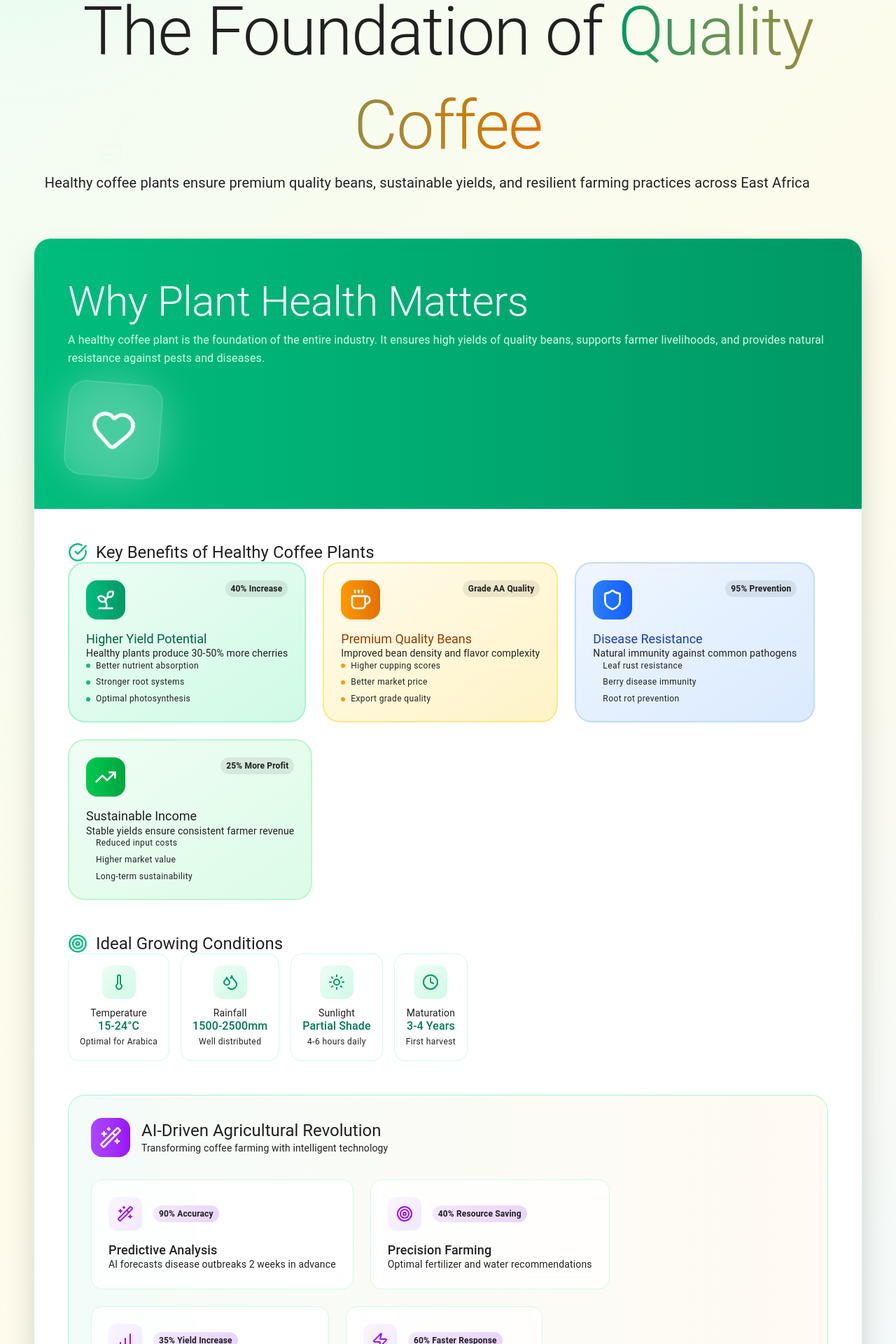
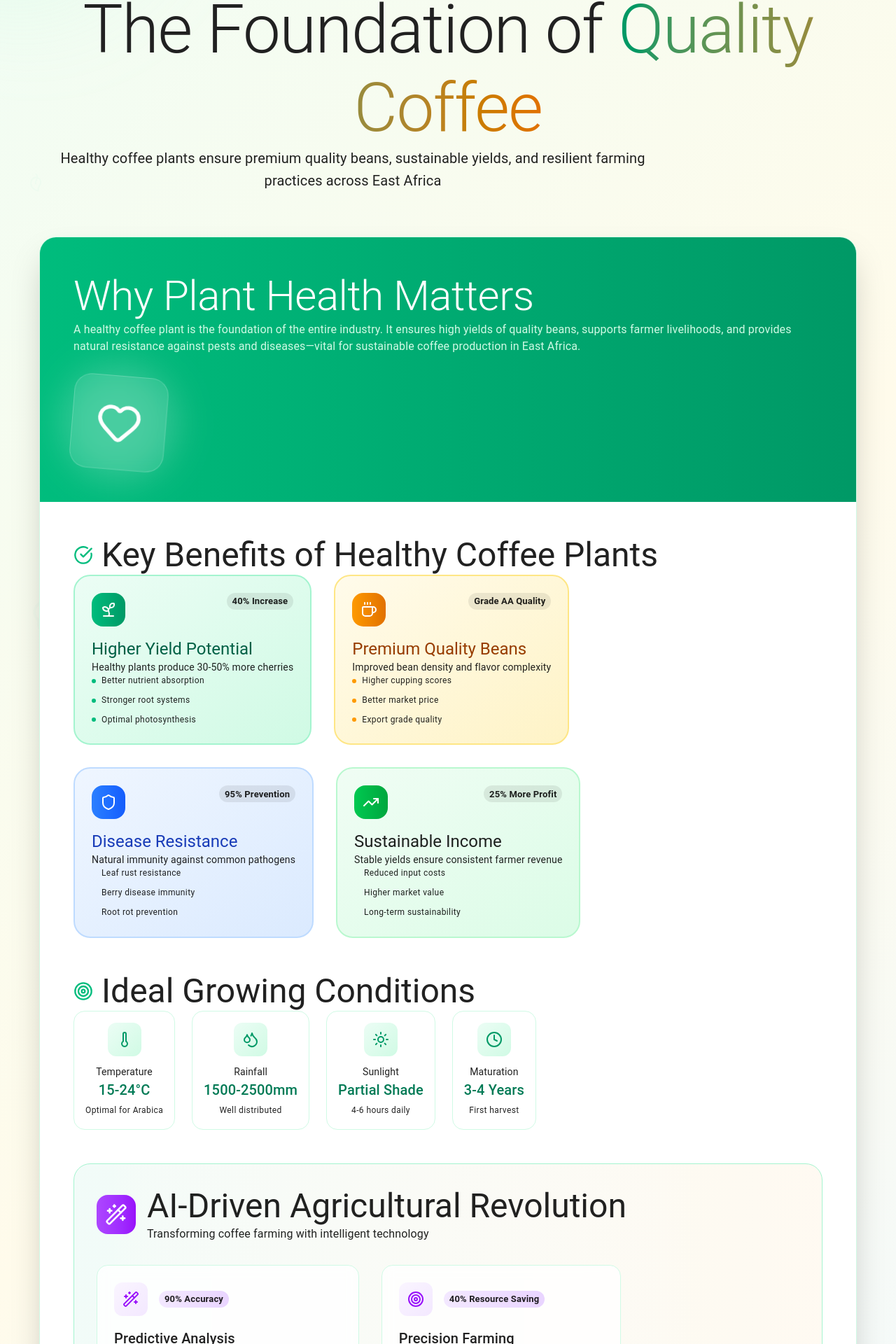
Before and after one commit to Jigishas/Healthycoffee, a React (Vite) app in the folder coffee/: page / in a window 1280 px wide. Shown: the part 2281-4201 px from the top of the page at 70% size. Built offline with nearby package versions, Linux system fonts and the light colour scheme; no server answers.

Commit message:
few updates on mobile styling

```diff
--- a/coffee/src/Components/BODY/imageSlider/Belowimg.jsx
+++ b/coffee/src/Components/BODY/imageSlider/Belowimg.jsx
@@ -80,8 +80,8 @@ const Belowimg = () => {
 
   return (
     <Box sx={{
-      py: { xs: 8, sm: 10, md: 16 },
-      px: { xs: 2, sm: 3, md: 4 },
+      py: { xs: 12, md: 16 },
+      px: { xs: 2, sm: 4 },
       background: 'linear-gradient(135deg, #f0fdf4 0%, #fffbeb 50%, #f0f9ff 100%)',
       position: 'relative',
       overflow: 'hidden'
@@ -93,15 +93,15 @@ const Belowimg = () => {
 
         {/* Coffee Leaf Pattern */}
         <div className="absolute inset-0 opacity-10">
-          {[...Array(8)].map((_, i) => (
+          {[...Array(15)].map((_, i) => (
             <Leaf
               key={i}
               className="absolute text-emerald-400"
               style={{
                 top: `${Math.random() * 100}%`,
                 left: `${Math.random() * 100}%`,
-                width: `${Math.random() * 30 + 15}px`,
-                height: `${Math.random() * 30 + 15}px`,
+                width: `${Math.random() * 40 + 20}px`,
+                height: `${Math.random() * 40 + 20}px`,
                 transform: `rotate(${Math.random() * 360}deg)`,
                 opacity: Math.random() * 0.3 + 0.1
               }}
@@ -110,26 +110,23 @@ const Belowimg = () => {
         </div>
       </div>
 
-      <Container maxWidth="xl" className="relative z-10" sx={{ px: { xs: 1, sm: 2 } }}>
+      <Container maxWidth="xl" className="relative z-10">
         {/* Header Section */}
         <motion.div
           initial={{ opacity: 0, y: 20 }}
           whileInView={{ opacity: 1, y: 0 }}
           transition={{ duration: 0.8 }}
           viewport={{ once: true, margin: "-50px" }}
-          className="text-center mb-8 md:mb-16"
+          className="text-center mb-12 md:mb-16"
         >
-          <div className="inline-flex items-center gap-3 mb-4">
-            <div className="p-2 sm:p-3 bg-gradient-to-r from-emerald-500 to-emerald-600 rounded-2xl shadow-lg">
-              <Leaf className="w-6 h-6 sm:w-8 sm:h-8 text-white" />
+          <div className="inline-flex items-center gap-4 mb-6">
+            <div className="p-3 bg-gradient-to-r from-emerald-500 to-emerald-600 rounded-2xl shadow-lg">
+              <Leaf className="w-8 h-8 text-white" />
             </div>
             <Typography
               variant="h5"
               className="font-bold text-emerald-700"
-              sx={{
-                fontSize: { xs: '0.875rem', sm: '1rem', md: '1.25rem' },
-                whiteSpace: 'nowrap'
-              }}
+              sx={{ fontSize: { xs: '1rem', md: '1.25rem' } }}
             >
               Coffee Plant Health
             </Typography>
@@ -137,12 +134,8 @@ const Belowimg = () => {
 
           <Typography
             variant="h1"
-            className="text-2xl sm:text-3xl md:text-5xl font-black mb-3 sm:mb-4"
-            sx={{
-              color: 'grey.900',
-              lineHeight: { xs: 1.2, sm: 1.3, md: 1.4 },
-              px: { xs: 1, sm: 0 }
-            }}
+            className="text-3xl md:text-5xl font-black mb-4"
+            sx={{ color: 'grey.900' }}
           >
             The Foundation of{' '}
             <span className="bg-gradient-to-r from-emerald-600 to-amber-600 bg-clip-text text-transparent">
@@ -152,13 +145,8 @@ const Belowimg = () => {
 
           <Typography
             variant="h6"
-            className="text-base sm:text-lg md:text-xl text-grey-600 mx-auto mb-6 sm:mb-8"
-            sx={{
-              fontWeight: 400,
-              maxWidth: '95%',
-              px: { xs: 1, sm: 0 },
-              lineHeight: 1.5
-            }}
+            className="text-lg md:text-xl text-grey-600 max-w-4xl mx-auto mb-8"
+            sx={{ fontWeight: 400 }}
           >
             Healthy coffee plants ensure premium quality beans, sustainable yields, and resilient farming practices across East Africa
           </Typography>
@@ -173,24 +161,19 @@ const Belowimg = () => {
         >
           <Box className="bg-gradient-to-br from-white to-white rounded-3xl shadow-2xl border border-emerald-100 overflow-hidden">
             {/* Card Header */}
-            <Box className="bg-gradient-to-r from-emerald-500 to-emerald-600 p-4 sm:p-6 md:p-8 lg:p-12">
-              <Grid container spacing={3} alignItems="center">
+            <Box className="bg-gradient-to-r from-emerald-500 to-emerald-600 p-8 md:p-12">
+              <Grid container spacing={4} alignItems="center">
                 <Grid item xs={12} md={8}>
                   <Typography
                     variant="h2"
-                    className="text-xl sm:text-2xl md:text-4xl font-bold text-white mb-3 sm:mb-4"
-                    sx={{ lineHeight: { xs: 1.3, sm: 1.4 } }}
+                    className="text-2xl md:text-4xl font-bold text-white mb-4"
                   >
                     Why Plant Health Matters
                   </Typography>
-                  <Typography variant="body1" className="text-emerald-100 leading-relaxed"
-                    sx={{
-                      fontSize: { xs: '0.875rem', sm: '1rem' },
-                      lineHeight: 1.6
-                    }}
-                  >
+                  <Typography variant="body1" className="text-emerald-100 leading-relaxed">
                     A healthy coffee plant is the foundation of the entire industry. It ensures high yields of quality
-                    beans, supports farmer livelihoods, and provides natural resistance against pests and diseases.
+                    beans, supports farmer livelihoods, and provides natural resistance against pests and diseases—vital
+                    for sustainable coffee production in East Africa.
                   </Typography>
                 </Grid>
                 <Grid item xs={12} md={4}>
@@ -204,12 +187,12 @@ const Belowimg = () => {
                       repeat: Infinity,
                       repeatType: "reverse"
                     }}
-                    className="flex justify-center mt-4 md:mt-0"
+                    className="flex justify-center"
                   >
                     <div className="relative">
-                      <div className="absolute -inset-3 sm:-inset-4 bg-white/20 rounded-full blur-xl" />
-                      <div className="relative bg-white/10 backdrop-blur-sm p-6 sm:p-8 rounded-3xl border border-white/20">
-                        <Heart className="w-12 h-12 sm:w-16 sm:h-16 text-white" />
+                      <div className="absolute -inset-4 bg-white/20 rounded-full blur-xl" />
+                      <div className="relative bg-white/10 backdrop-blur-sm p-8 rounded-3xl border border-white/20">
+                        <Heart className="w-16 h-16 text-white" />
                       </div>
                     </div>
                   </motion.div>
@@ -218,17 +201,16 @@ const Belowimg = () => {
             </Box>
 
             {/* Benefits Section */}
-            <Box className="p-4 sm:p-6 md:p-8 lg:p-12">
+            <Box className="p-8 md:p-12">
               <Typography
                 variant="h3"
-                className="text-lg sm:text-xl md:text-2xl font-bold text-grey-900 mb-6 sm:mb-8 flex items-center gap-3"
-                sx={{ fontSize: { xs: '1rem', sm: '1.125rem', md: '1.5rem' } }}
+                className="text-xl md:text-2xl font-bold text-grey-900 mb-8 flex items-center gap-3"
               >
-                <CheckCircle className="w-5 h-5 sm:w-6 sm:h-6 md:w-7 md:h-7 text-emerald-500" />
+                <CheckCircle className="w-7 h-7 text-emerald-500" />
                 Key Benefits of Healthy Coffee Plants
               </Typography>
 
-              <Grid container spacing={3} className="mb-8 sm:mb-12">
+              <Grid container spacing={4} className="mb-12">
                 {benefits.map((benefit, index) => (
                   <Grid item xs={12} sm={6} md={3} key={index}>
                     <motion.div
@@ -236,62 +218,35 @@ const Belowimg = () => {
                       whileInView={{ opacity: 1, y: 0 }}
                       transition={{ duration: 0.5, delay: index * 0.1 }}
                       viewport={{ once: true }}
-                      whileHover={{ y: -4 }}
+                      whileHover={{ y: -8 }}
                     >
-                      <Box className={`bg-gradient-to-br from-${benefit.color}-50 to-${benefit.color}-100 border-2 border-${benefit.color}-200 rounded-3xl p-4 sm:p-5 md:p-6 h-full transition-all duration-300 hover:shadow-lg sm:hover:shadow-xl`}>
-                        <div className="flex items-start justify-between mb-3 sm:mb-4">
-                          <div className={`p-2 sm:p-3 bg-gradient-to-r from-${benefit.color}-500 to-${benefit.color}-600 rounded-2xl`}>
-                            <div className="text-white w-6 h-6 sm:w-8 sm:h-8">
-                              {React.cloneElement(benefit.icon, {
-                                className: "w-full h-full"
-                              })}
+                      <Box className={`bg-gradient-to-br from-${benefit.color}-50 to-${benefit.color}-100 border-2 border-${benefit.color}-200 rounded-3xl p-6 h-full transition-all duration-300 hover:shadow-2xl`}>
+                        <div className="flex items-start justify-between mb-4">
+                          <div className={`p-3 bg-gradient-to-r from-${benefit.color}-500 to-${benefit.color}-600 rounded-2xl`}>
+                            <div className="text-white">
+                              {benefit.icon}
                             </div>
                           </div>
                           <Chip
                             label={benefit.stats}
                             className={`bg-${benefit.color}-100 text-${benefit.color}-800 font-semibold`}
                             size="small"
-                            sx={{
-                              fontSize: { xs: '0.65rem', sm: '0.75rem' },
-                              height: { xs: 20, sm: 24 }
-                            }}
                           />
                         </div>
 
-                        <Typography
-                          variant="h5"
-                          className={`font-bold text-${benefit.color}-800 mb-2`}
-                          sx={{
-                            fontSize: { xs: '0.875rem', sm: '1rem', md: '1.125rem' },
-                            lineHeight: 1.3
-                          }}
-                        >
+                        <Typography variant="h5" className={`font-bold text-${benefit.color}-800 mb-2`}>
                           {benefit.title}
                         </Typography>
 
-                        <Typography
-                          variant="body2"
-                          className="text-grey-600 mb-3 sm:mb-4"
-                          sx={{
-                            fontSize: { xs: '0.75rem', sm: '0.875rem' },
-                            lineHeight: 1.4
-                          }}
-                        >
+                        <Typography variant="body2" className="text-grey-600 mb-4">
                           {benefit.description}
                         </Typography>
 
-                        <div className="space-y-1 sm:space-y-2">
+                        <div className="space-y-2">
                           {benefit.details.map((detail, i) => (
                             <div key={i} className="flex items-center gap-2">
-                              <div className={`w-1.5 h-1.5 rounded-full bg-${benefit.color}-500 flex-shrink-0`} />
-                              <Typography
-                                variant="caption"
-                                className="text-grey-700"
-                                sx={{
-                                  fontSize: { xs: '0.7rem', sm: '0.75rem' },
-                                  lineHeight: 1.3
-                                }}
-                              >
+                              <div className={`w-1.5 h-1.5 rounded-full bg-${benefit.color}-500`} />
+                              <Typography variant="caption" className="text-grey-700">
                                 {detail}
                               </Typography>
                             </div>
@@ -304,17 +259,16 @@ const Belowimg = () => {
               </Grid>
 
               {/* Growing Conditions */}
-              <Box className="mb-8 sm:mb-12">
+              <Box className="mb-12">
                 <Typography
                   variant="h3"
-                  className="text-lg sm:text-xl md:text-2xl font-bold text-grey-900 mb-6 sm:mb-8 flex items-center gap-3"
-                  sx={{ fontSize: { xs: '1rem', sm: '1.125rem', md: '1.5rem' } }}
+                  className="text-xl md:text-2xl font-bold text-grey-900 mb-8 flex items-center gap-3"
                 >
-                  <Target className="w-5 h-5 sm:w-6 sm:h-6 md:w-7 md:h-7 text-emerald-500" />
+                  <Target className="w-7 h-7 text-emerald-500" />
                   Ideal Growing Conditions
                 </Typography>
 
-                <Grid container spacing={2} className="sm:gap-3">
+                <Grid container spacing={3}>
                   {growingConditions.map((condition, index) => (
                     <Grid item xs={6} sm={3} key={index}>
                       <motion.div
@@ -323,42 +277,19 @@ const Belowimg = () => {
                         transition={{ duration: 0.4, delay: index * 0.1 }}
                         viewport={{ once: true }}
                       >
-                        <Box className="bg-white border border-emerald-100 rounded-2xl p-3 sm:p-4 text-center hover:shadow-md sm:hover:shadow-lg transition-shadow duration-300 h-full">
-                          <div className="inline-flex items-center justify-center p-2 sm:p-3 bg-gradient-to-br from-emerald-50 to-emerald-100 rounded-xl mb-2 sm:mb-3">
-                            <div className="text-emerald-600 w-5 h-5 sm:w-6 sm:h-6">
-                              {React.cloneElement(condition.icon, {
-                                className: "w-full h-full"
-                              })}
+                        <Box className="bg-white border border-emerald-100 rounded-2xl p-4 text-center hover:shadow-lg transition-shadow duration-300">
+                          <div className="inline-flex items-center justify-center p-3 bg-gradient-to-br from-emerald-50 to-emerald-100 rounded-xl mb-3">
+                            <div className="text-emerald-600">
+                              {condition.icon}
                             </div>
                           </div>
-                          <Typography
-                            variant="body2"
-                            className="font-semibold text-grey-700 mb-1"
-                            sx={{
-                              fontSize: { xs: '0.75rem', sm: '0.875rem' },
-                              lineHeight: 1.2
-                            }}
-                          >
+                          <Typography variant="body2" className="font-semibold text-grey-700 mb-1">
                             {condition.label}
                           </Typography>
-                          <Typography
-                            variant="h6"
-                            className="font-bold text-emerald-700 mb-1"
-                            sx={{
-                              fontSize: { xs: '0.875rem', sm: '1rem' },
-                              lineHeight: 1.2
-                            }}
-                          >
+                          <Typography variant="h6" className="font-bold text-emerald-700 mb-1">
                             {condition.value}
                           </Typography>
-                          <Typography
-                            variant="caption"
-                            className="text-grey-500"
-                            sx={{
-                              fontSize: { xs: '0.7rem', sm: '0.75rem' },
-                              lineHeight: 1.2
-                            }}
-                          >
+                          <Typography variant="caption" className="text-grey-500">
                             {condition.ideal}
                           </Typography>
                         </Box>
@@ -369,36 +300,22 @@ const Belowimg = () => {
               </Box>
 
               {/* AI Impact Section */}
-              <Box className="bg-gradient-to-r from-emerald-500/5 to-amber-500/5 rounded-3xl p-4 sm:p-6 md:p-8 border border-emerald-200">
-                <div className="flex items-start sm:items-center gap-3 sm:gap-4 mb-6 sm:mb-8">
-                  <div className="p-2 sm:p-3 bg-gradient-to-r from-purple-500 to-purple-600 rounded-2xl flex-shrink-0">
-                    <WandSparkles className="w-6 h-6 sm:w-8 sm:h-8 text-white" />
+              <Box className="bg-gradient-to-r from-emerald-500/5 to-amber-500/5 rounded-3xl p-8 border border-emerald-200">
+                <div className="flex items-center gap-4 mb-8">
+                  <div className="p-3 bg-gradient-to-r from-purple-500 to-purple-600 rounded-2xl">
+                    <WandSparkles className="w-8 h-8 text-white" />
                   </div>
                   <div>
-                    <Typography
-                      variant="h3"
-                      className="text-lg sm:text-xl md:text-2xl font-bold text-grey-900"
-                      sx={{
-                        fontSize: { xs: '1rem', sm: '1.125rem', md: '1.5rem' },
-                        lineHeight: 1.3
-                      }}
-                    >
+                    <Typography variant="h3" className="text-xl md:text-2xl font-bold text-grey-900">
                       AI-Driven Agricultural Revolution
                     </Typography>
-                    <Typography
-                      variant="body1"
-                      className="text-grey-600"
-                      sx={{
-                        fontSize: { xs: '0.75rem', sm: '0.875rem' },
-                        lineHeight: 1.4
-                      }}
-                    >
+                    <Typography variant="body1" className="text-grey-600">
                       Transforming coffee farming with intelligent technology
                     </Typography>
                   </div>
                 </div>
 
-                <Grid container spacing={3}>
+                <Grid container spacing={4}>
                   {aiImpact.map((impact, index) => (
                     <Grid item xs={12} sm={6} md={3} key={index}>
                       <motion.div
@@ -406,47 +323,27 @@ const Belowimg = () => {
                         whileInView={{ opacity: 1, x: 0 }}
                         transition={{ duration: 0.5, delay: index * 0.1 }}
                         viewport={{ once: true }}
-                        whileHover={{ x: 3 }}
+                        whileHover={{ x: 5 }}
                       >
-                        <Box className="bg-white/80 backdrop-blur-sm border border-emerald-100 rounded-2xl p-4 sm:p-5 md:p-6 hover:shadow-lg transition-all duration-300 h-full">
-                          <div className="flex items-center gap-3 sm:gap-4 mb-3 sm:mb-4">
-                            <div className="p-2 sm:p-3 bg-gradient-to-br from-purple-50 to-purple-100 rounded-xl flex-shrink-0">
-                              <div className="text-purple-600 w-5 h-5 sm:w-6 sm:h-6">
-                                {React.cloneElement(impact.icon, {
-                                  className: "w-full h-full"
-                                })}
+                        <Box className="bg-white/80 backdrop-blur-sm border border-emerald-100 rounded-2xl p-6 hover:shadow-xl transition-all duration-300">
+                          <div className="flex items-center gap-4 mb-4">
+                            <div className="p-3 bg-gradient-to-br from-purple-50 to-purple-100 rounded-xl">
+                              <div className="text-purple-600">
+                                {impact.icon}
                               </div>
                             </div>
                             <Chip
                               label={impact.improvement}
                               className="bg-gradient-to-r from-purple-100 to-purple-200 text-purple-800 font-semibold"
                               size="small"
-                              sx={{
-                                fontSize: { xs: '0.65rem', sm: '0.75rem' },
-                                height: { xs: 20, sm: 24 }
-                              }}
                             />
                           </div>
 
-                          <Typography
-                            variant="h6"
-                            className="font-bold text-grey-900 mb-2"
-                            sx={{
-                              fontSize: { xs: '0.875rem', sm: '1rem', md: '1.125rem' },
-                              lineHeight: 1.3
-                            }}
-                          >
+                          <Typography variant="h6" className="font-bold text-grey-900 mb-2">
                             {impact.title}
                           </Typography>
 
-                          <Typography
-                            variant="body2"
-                            className="text-grey-600"
-                            sx={{
-                              fontSize: { xs: '0.75rem', sm: '0.875rem' },
-                              lineHeight: 1.4
-                            }}
-                          >
+                          <Typography variant="body2" className="text-grey-600">
                             {impact.description}
                           </Typography>
                         </Box>
@@ -460,17 +357,9 @@ const Belowimg = () => {
                   whileInView={{ opacity: 1, y: 0 }}
                   transition={{ duration: 0.8, delay: 0.5 }}
                   viewport={{ once: true }}
-                  className="mt-6 sm:mt-8 pt-6 sm:pt-8 border-t border-emerald-200"
+                  className="mt-8 pt-8 border-t border-emerald-200"
                 >
-                  <Typography
-                    variant="body1"
-                    className="text-grey-700 leading-relaxed text-center"
-                    sx={{
-                      fontSize: { xs: '0.75rem', sm: '0.875rem', md: '1rem' },
-                      lineHeight: 1.5,
-                      px: { xs: 1, sm: 0 }
-                    }}
-                  >
+                  <Typography variant="body1" className="text-grey-700 leading-relaxed text-center">
                     <span className="font-semibold text-emerald-700">AI integration in coffee farming</span> enables predictive disease detection,
                     precision resource management, and yield optimization—ensuring healthier plants,
                     better quality beans, and sustainable growth for East African coffee farmers.
@@ -484,31 +373,18 @@ const Belowimg = () => {
                 whileInView={{ opacity: 1, scale: 1 }}
                 transition={{ duration: 0.6 }}
                 viewport={{ once: true }}
-                className="mt-8 sm:mt-12 text-center"
+                className="mt-12 text-center"
               >
-                <Box className="flex flex-col sm:flex-row gap-3 sm:gap-4 justify-center">
-                  <button
-                    className="px-4 sm:px-6 md:px-8 py-2.5 sm:py-3 bg-gradient-to-r from-emerald-600 to-emerald-700 text-white font-semibold rounded-xl shadow-lg hover:shadow-xl hover:-translate-y-0.5 sm:hover:-translate-y-1 transition-all duration-300 text-sm sm:text-base"
-                    style={{ minWidth: 'fit-content' }}
-                  >
+                <Box className="inline-flex flex-col sm:flex-row gap-4">
+                  <button className="px-8 py-3 bg-gradient-to-r from-emerald-600 to-emerald-700 text-white font-semibold rounded-xl shadow-lg hover:shadow-xl hover:-translate-y-1 transition-all duration-300">
                     Learn Farming Best Practices
                   </button>
-                  <button
-                    className="px-4 sm:px-6 md:px-8 py-2.5 sm:py-3 border-2 border-emerald-600 text-emerald-700 font-semibold rounded-xl hover:bg-emerald-50 transition-all duration-300 text-sm sm:text-base"
-                    style={{ minWidth: 'fit-content' }}
-                  >
+                  <button className="px-8 py-3 border-2 border-emerald-600 text-emerald-700 font-semibold rounded-xl hover:bg-emerald-50 transition-all duration-300">
                     Get AI Farming Tools
                   </button>
                 </Box>
 
-                <Typography
-                  variant="caption"
-                  className="text-grey-500 mt-3 sm:mt-4 block"
-                  sx={{
-                    fontSize: { xs: '0.7rem', sm: '0.75rem' },
-                    lineHeight: 1.4
-                  }}
-                >
+                <Typography variant="caption" className="text-grey-500 mt-4 block">
                   Join 10,000+ farmers already improving their coffee plant health
                 </Typography>
               </motion.div>
```
